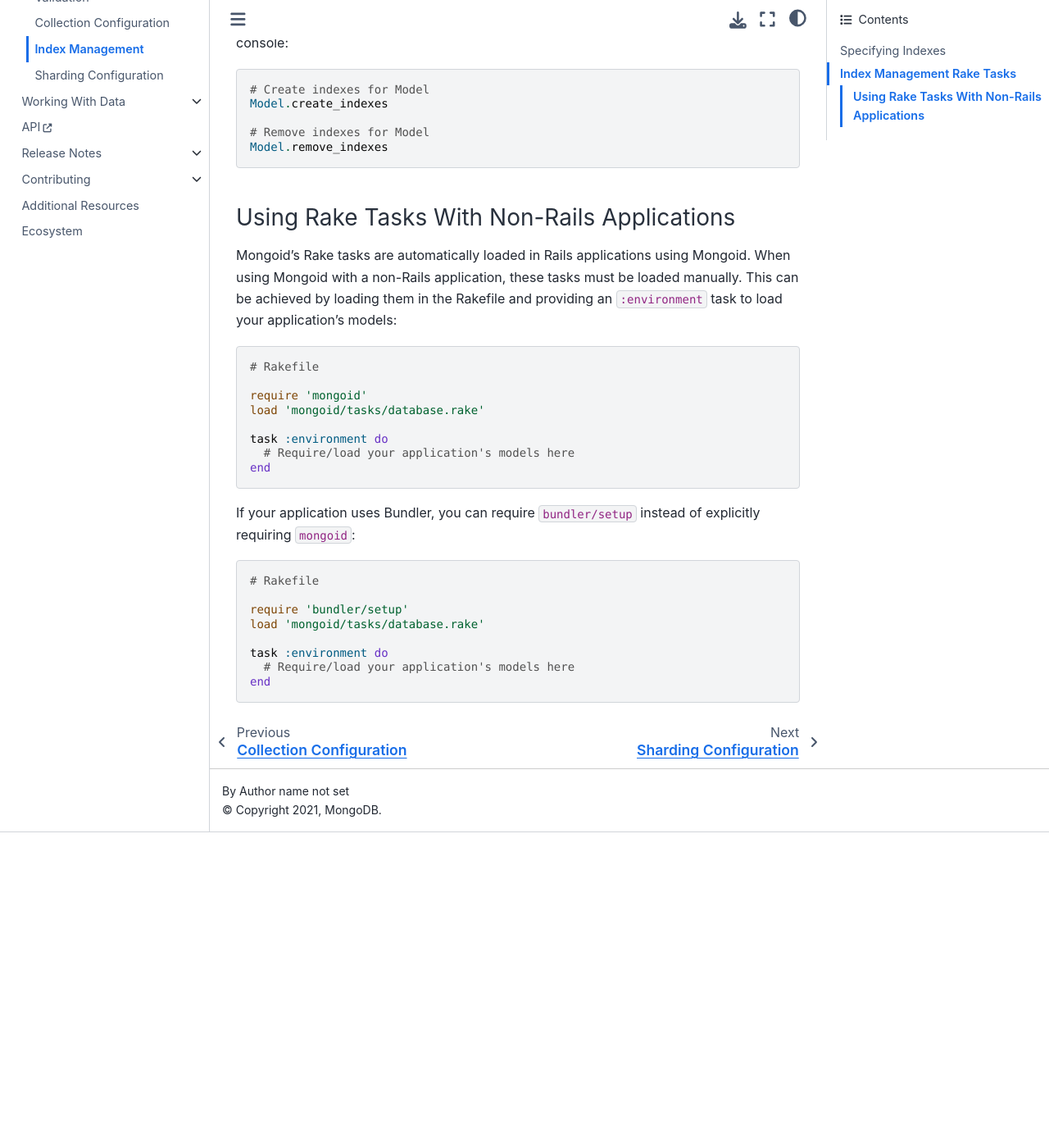
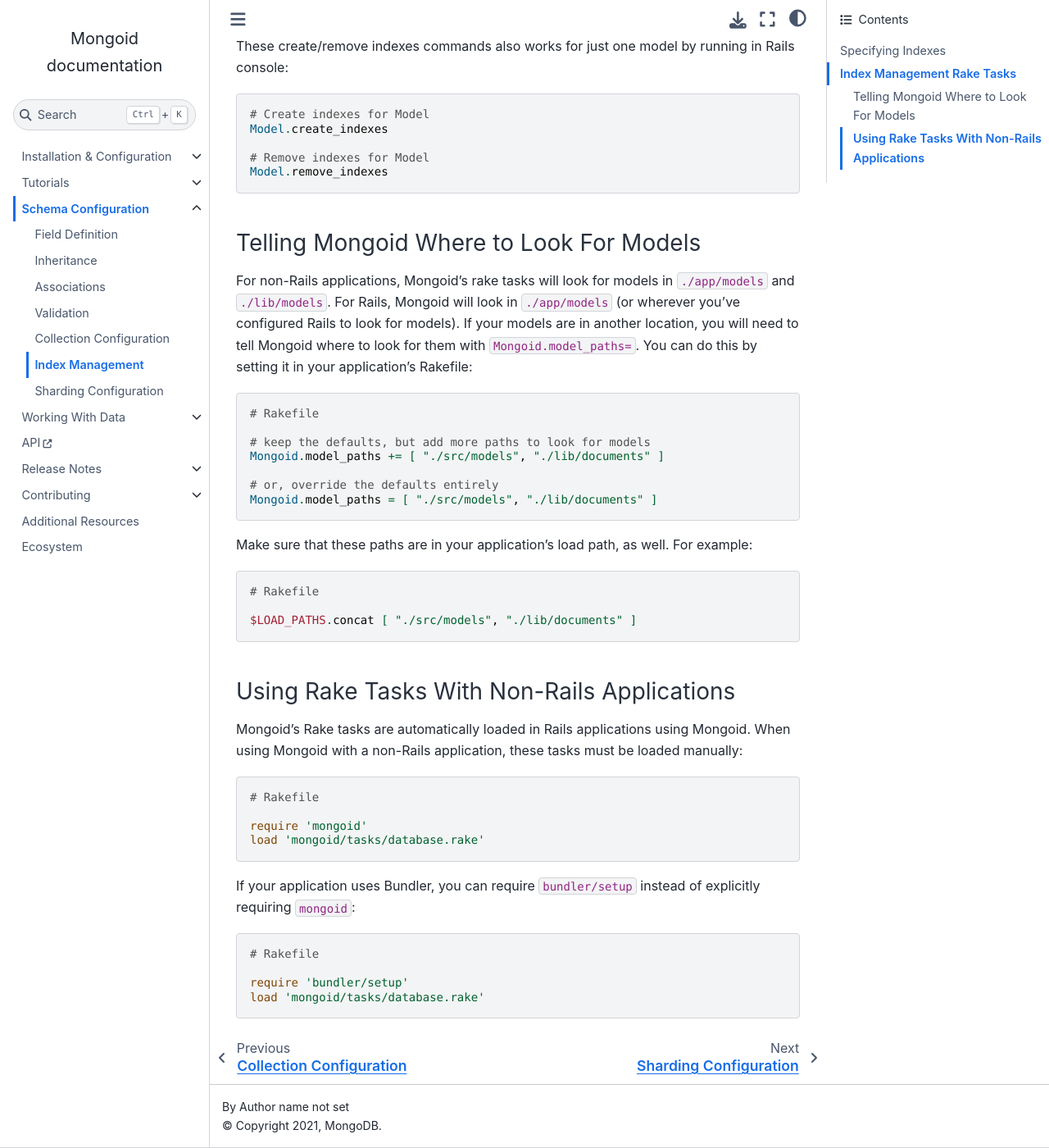
Before and after one commit to i80and/docs-mongoid, a Sphinx documentation site: the page built from docs/reference/indexes.txt, in a window 1280 px wide and 1400 px high, scrolled down 2577 px. Shown: the whole window at 82% size. Built offline with Sphinx 7.4.7 and the Sphinx Book theme 1.1.4, drawn with Linux system fonts in a browser that asks for light colours; before the commit the page ends 3592 px from its top, so only the background shows below that; some of the changed text lies outside the part shown.

Commit message:
MONGOID-5547 create index needs to load models (#5526)
* make the load_models task actually load models

required decoupling the model loading code from Rails, which required
some creative rearchitecting of some brittle tests.

* fix other tests that relied on juggling the Rails constant

* tidy up the FeatureSandbox

* fix typo

* parenthesize arguments to `defined?`

* extract array to constant for better documentation

* update docs

* don't try to parse uri string if it hasn't been set

```diff
--- a/docs/reference/indexes.txt
+++ b/docs/reference/indexes.txt
@@ -143,13 +143,42 @@ in Rails console:
     # Remove indexes for Model
     Model.remove_indexes
 
+Telling Mongoid Where to Look For Models
+----------------------------------------
+
+For non-Rails applications, Mongoid's rake tasks will look for models in
+``./app/models`` and ``./lib/models``. For Rails, Mongoid will look in
+``./app/models`` (or wherever you've configured Rails to look for models). If
+your models are in another location, you will need to tell Mongoid where to
+look for them with ``Mongoid.model_paths=``. You can do this by setting it
+in your application's Rakefile:
+
+.. code-block:: ruby
+
+    # Rakefile
+
+    # keep the defaults, but add more paths to look for models
+    Mongoid.model_paths += [ "./src/models", "./lib/documents" ]
+
+    # or, override the defaults entirely
+    Mongoid.model_paths = [ "./src/models", "./lib/documents" ]
+
+Make sure that these paths are in your application's load path, as well. For
+example:
+
+.. code-block:: ruby
+
+    # Rakefile
+
+    $LOAD_PATHS.concat [ "./src/models", "./lib/documents" ]
+
+
 Using Rake Tasks With Non-Rails Applications
 --------------------------------------------
 
 Mongoid's Rake tasks are automatically loaded in Rails applications using
 Mongoid. When using Mongoid with a non-Rails application, these tasks must
-be loaded manually. This can be achieved by loading them in the Rakefile and
-providing an ``:environment`` task to load your application's models:
+be loaded manually:
 
 .. code-block:: ruby
 
@@ -157,10 +186,6 @@ providing an ``:environment`` task to load your application's models:
 
     require 'mongoid'
     load 'mongoid/tasks/database.rake'
-
-    task :environment do
-      # Require/load your application's models here
-    end
 
 If your application uses Bundler, you can require ``bundler/setup`` instead of
 explicitly requiring ``mongoid``:
@@ -171,7 +196,3 @@ explicitly requiring ``mongoid``:
 
     require 'bundler/setup'
     load 'mongoid/tasks/database.rake'
-
-    task :environment do
-      # Require/load your application's models here
-    end
```
